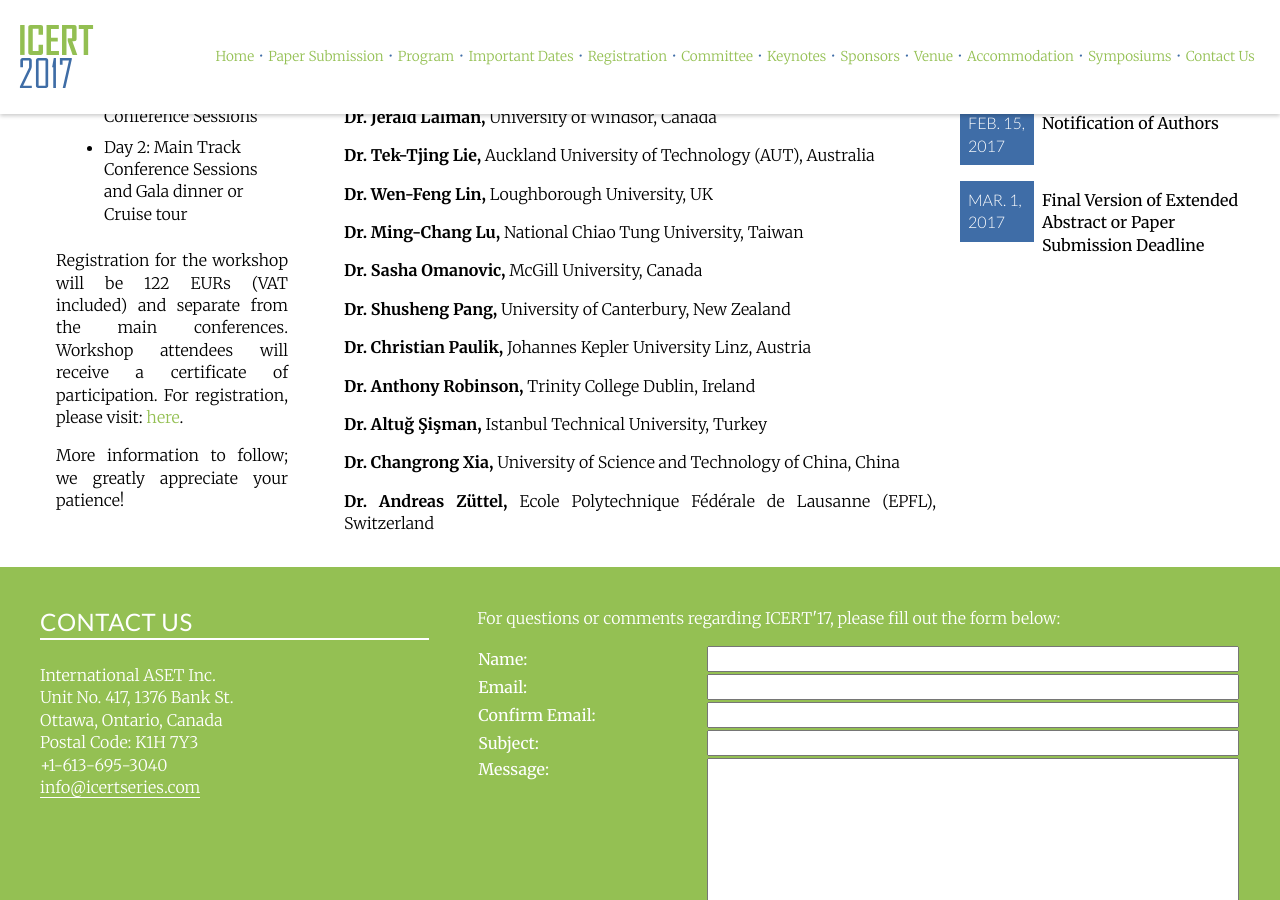
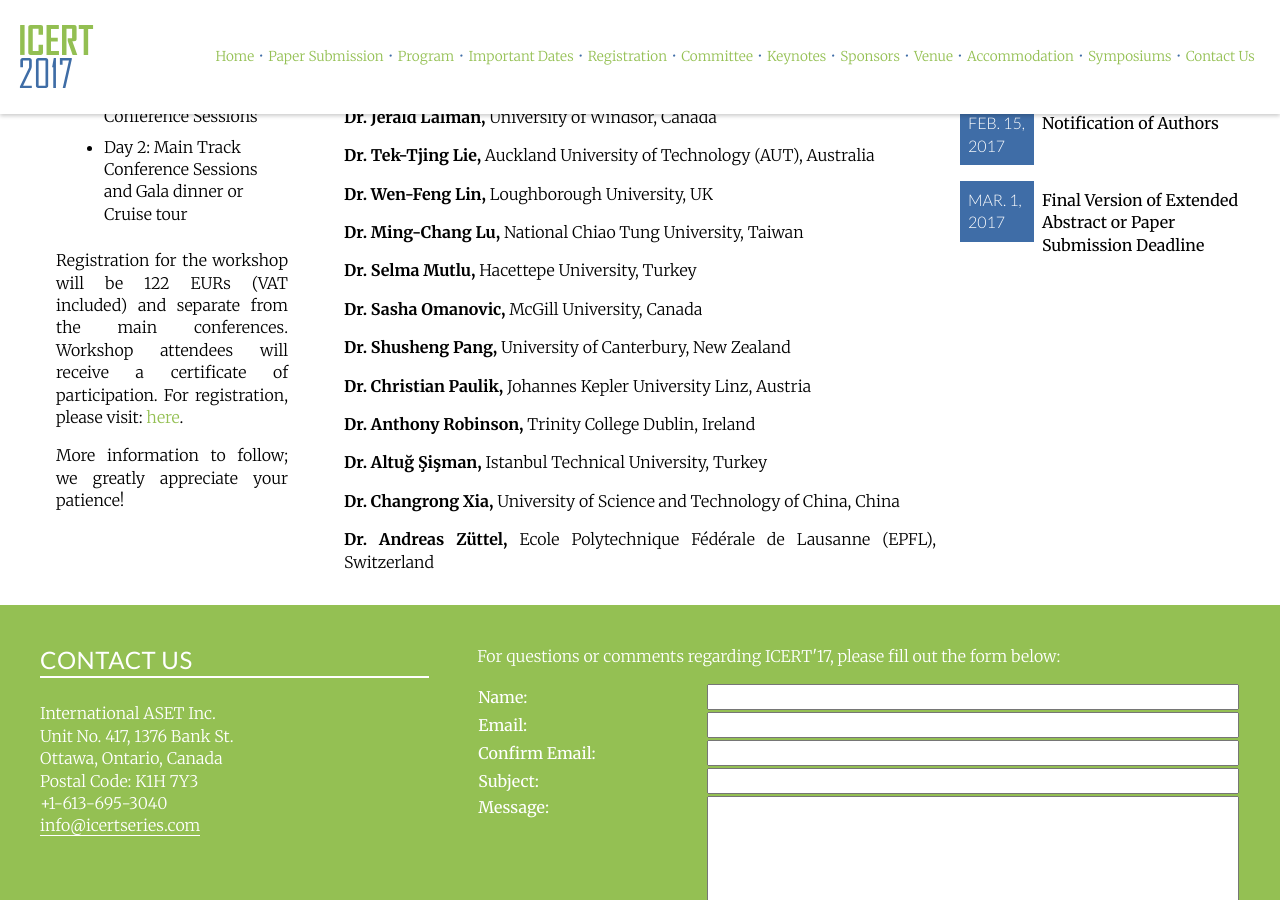
Before and after one commit to intaset/icertseries, a Jekyll site: the page built from committee.html, in a window 1280 px wide and 900 px high, scrolled down 937 px. Built offline with Jekyll 4.4.1, drawn with Linux system fonts in a browser that asks for light colours; nearby versions of some CDN libraries; Markdown is read by kramdown in place of the engine named in the settings; comment, search, counter and statistics services are not loaded.

Commit message:
updated sc

```diff
--- a/committee.html
+++ b/committee.html
@@ -25,6 +25,7 @@ keyword:
     <p class="body"><b>Dr. Tek-Tjing Lie, </b> Auckland University of Technology (AUT), Australia</p>
     <p class="body"><b>Dr. Wen-Feng Lin, </b> Loughborough University, UK</p>
     <p class="body"><b>Dr. Ming-Chang Lu, </b> National Chiao Tung University, Taiwan</p>
+    <p class="body"><b>Dr. Selma Mutlu, </b> Hacettepe University, Turkey</p>
     <p class="body"><b>Dr. Sasha Omanovic, </b> McGill University, Canada</p>
     <p class="body"><b>Dr. Shusheng Pang, </b> University of Canterbury, New Zealand</p>
     <p class="body"><b>Dr. Christian Paulik, </b> Johannes Kepler University Linz, Austria</p>
```
Also changed, not shown: 1 other file.
